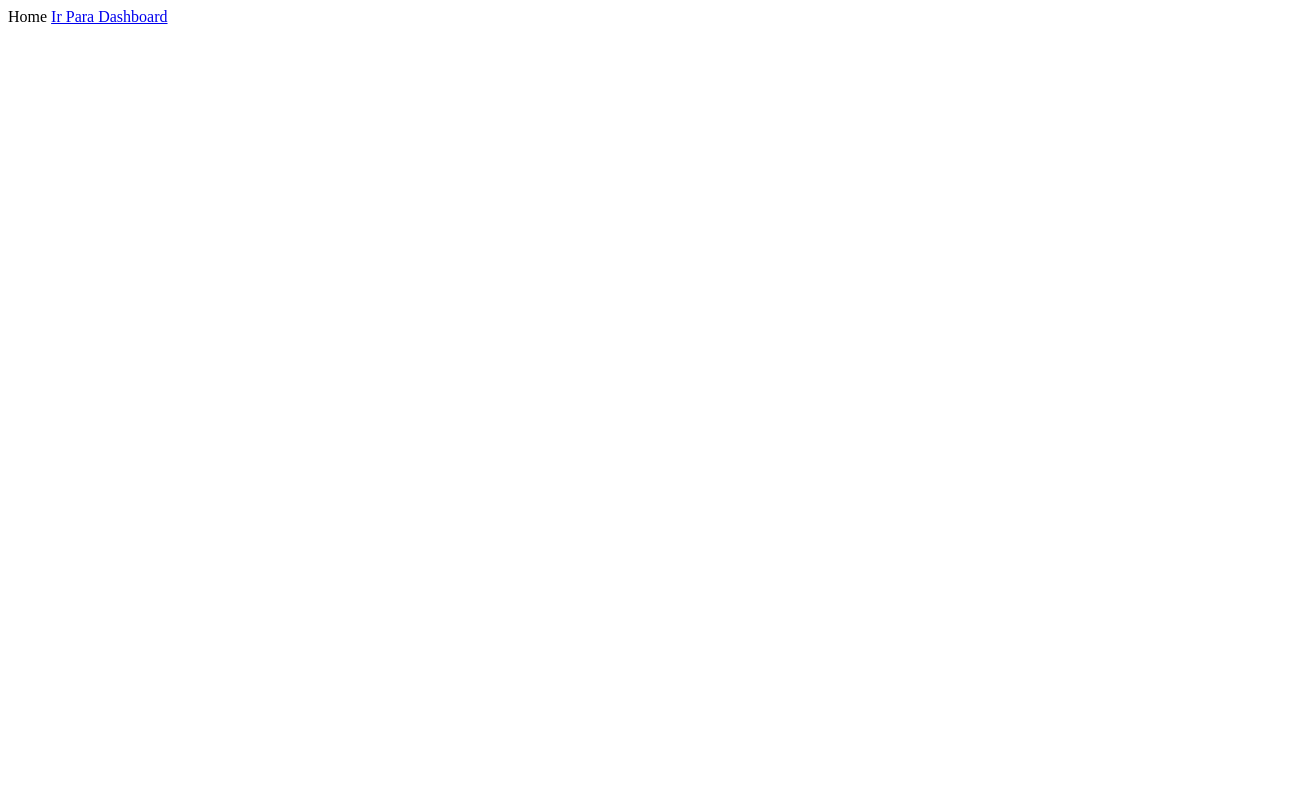
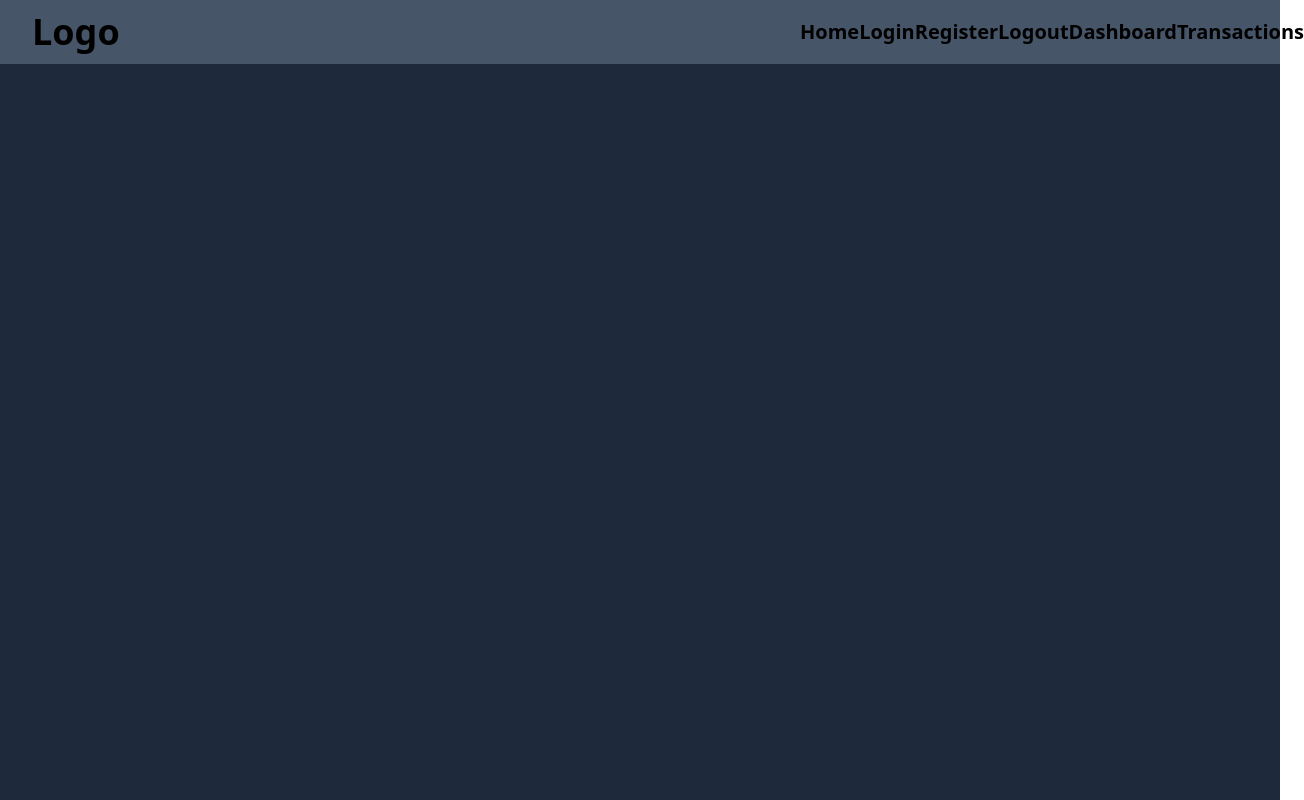
Before and after one commit to fernandooliveiralima/FinancialControl-FrontEnd-NuxtJs, a Nuxt app: page / in a window 1280 px wide. Shown: the whole page, 1304 px wide, since content can reach past the window. Built offline with nearby package versions, Linux system fonts and the light colour scheme.

Commit message:
AuthTest-NuxtJs (parte 1)

```diff
--- a/app.vue
+++ b/app.vue
@@ -1,10 +1,12 @@
 <script setup lang="ts">
-  import { useAuthStore } from '@/stores/auth/authStore';
-  import { storeToRefs } from 'pinia';
 
 
-  const authStoreInstance = useAuthStore();
-  const {  } = storeToRefs(authStoreInstance);
+import { useAuthStore } from '@/stores/auth/authStore';
+import { storeToRefs } from 'pinia';
+
+
+const authStoreInstance = useAuthStore();
+const { } = storeToRefs(authStoreInstance);
 
 
 </script>
@@ -21,4 +23,11 @@
 
 <style scoped>
 
+  html{
+    height: 100%;
+  }
+
+  body{
+    height: 100%;
+  }
 </style>
--- /dev/null
+++ b/components/NavBarC.vue
@@ -0,0 +1,50 @@
+<script setup>
+ import { useAuthStore } from '@/stores/auth/authStore';
+ const authStoreInstance = useAuthStore();
+</script>
+
+
+<template>
+    <div class="navBar-body">
+
+        <ul class="h-16 bg-slate-600 flex items-center justify-between">
+            <div class="text-4xl font-sans font-semibold ml-8">Logo</div>
+
+            <div class="w-[35%] mr-8 flex items-center justify-between font-sans font-semibold text-xl">
+
+                <li>
+                    <NuxtLink to="/">Home</NuxtLink>
+                </li>
+                <li>
+                    <NuxtLink to="/auth/login">Login</NuxtLink>
+                </li>
+                <li>
+                    <NuxtLink to="/auth/register">Register</NuxtLink>
+                </li>
+                <li>
+                    <NuxtLink to="/" @click="authStoreInstance.logout()">Logout</NuxtLink>
+                </li>
+                <li>
+                    <NuxtLink to="/dashboard">Dashboard</NuxtLink>
+                </li>
+                <li>
+                    <NuxtLink to="/transactions">Transactions</NuxtLink>
+                </li>
+
+            </div>
+        </ul>
+
+    </div>
+</template>
+
+
+<style scoped>
+@tailwind base;
+@tailwind components;
+@tailwind utilities;
+
+.navBar-body{
+    @apply
+    bg-slate-800;
+}
+</style>
--- a/nuxt.config.ts
+++ b/nuxt.config.ts
@@ -2,7 +2,7 @@
 export default defineNuxtConfig({
   compatibilityDate: '2024-04-03',
   devtools: { enabled: true },
-  modules: ['@pinia/nuxt'],
+  modules: ['@pinia/nuxt', '@nuxtjs/tailwindcss'],
 
   runtimeConfig:{
     public:{
--- a/package.json
+++ b/package.json
@@ -17,5 +17,8 @@
   },
   "overrides": {
     "vue": "latest"
+  },
+  "devDependencies": {
+    "@nuxtjs/tailwindcss": "^6.12.1"
   }
 }
--- a/pages/auth/login.vue
+++ b/pages/auth/login.vue
@@ -23,7 +23,8 @@
 
 
 <template>
-    <div>
+    <div class="login-body">
+        <NavBarC></NavBarC>
 
         <form @submit.prevent="submitLogin">
             <div>
@@ -38,7 +39,7 @@
 
             <button type="submit">Login</button>
         </form>
-        <NuxtLink to="/dashboard">Dashboard</NuxtLink>
+        <!-- <NuxtLink to="/dashboard">Dashboard</NuxtLink> -->
         <br>
         <NuxtLink to="/">Home</NuxtLink>
 
@@ -48,5 +49,13 @@
 
 
 <style scoped>
+@tailwind base;
+@tailwind components;
+@tailwind utilities;
 
+.login-body{
+    @apply
+    h-screen
+    bg-slate-800;
+}
 </style>
--- a/pages/auth/register.vue
+++ b/pages/auth/register.vue
@@ -19,7 +19,8 @@ const submitRegister = async () => {
 
 
 <template>
-    <div>
+    <div class="register-body">
+        <NavBarC></NavBarC>
 
         <form @submit.prevent="submitRegister">
             <div>
@@ -51,4 +52,14 @@ const submitRegister = async () => {
 </template>
 
 
-<style scoped></style>
+<style scoped>
+@tailwind base;
+@tailwind components;
+@tailwind utilities;
+
+.register-body{
+    @apply
+    h-screen
+    bg-slate-800;
+}
+</style>
--- a/pages/dashboard.vue
+++ b/pages/dashboard.vue
@@ -3,23 +3,35 @@
   middleware: 'auth'
 })
 
+import { storeToRefs } from 'pinia';
+
 import { useAuthStore } from '@/stores/auth/authStore';
 const authStoreInstance = useAuthStore();
+
+import { useTransactionsStore } from '@/stores/transactions/transactionsStore';
+const transactionsStoreInstance = useTransactionsStore();
+const { count } = storeToRefs(transactionsStoreInstance);
+
+const addCount = () => {
+  count.value++;
+}
 </script>
 
 
 <template>
-    <div>
-      Dashboard Page
-      <NuxtLink to="/">Voltar Para Home</NuxtLink>
-      <br>
-      <button @click="authStoreInstance.logout()">Logout</button>
-      <br><br>
-      <div>{{ $config.public.myValue || 'No Value' }}</div>
+  <div class="dashboard-body">
+    <NavBarC></NavBarC>
+
   </div>
 </template>
 
 
 <style scoped>
+@tailwind base;
+@tailwind components;
+@tailwind utilities;
 
+.dashboard-body {
+  @apply h-screen bg-slate-800;
+}
 </style>
--- a/pages/index.vue
+++ b/pages/index.vue
@@ -4,15 +4,22 @@
 
 
 <template>
-    <div>
-        Home
+    <div class="home-body">
+        <NavBarC></NavBarC>
 
-        <NuxtLink to="/dashboard">Ir Para Dashboard</NuxtLink>
 
     </div>
 </template>
 
 
 <style scoped>
+@tailwind base;
+@tailwind components;
+@tailwind utilities;
 
+.home-body{
+    @apply
+    h-screen
+    bg-slate-800;
+}
 </style>
--- /dev/null
+++ b/pages/transactions.vue
@@ -0,0 +1,31 @@
+<script setup lang="ts">
+definePageMeta({
+  middleware: 'auth'
+})
+
+import { useAuthStore } from '@/stores/auth/authStore';
+const authStoreInstance = useAuthStore();
+</script>
+
+
+<template>
+  <div class="transactions-body">
+    <NavBarC></NavBarC>
+
+
+
+  </div>
+</template>
+
+
+<style scoped>
+@tailwind base;
+@tailwind components;
+@tailwind utilities;
+
+.transactions-body{
+    @apply
+    h-screen
+    bg-slate-800;
+}
+</style>
--- a/stores/auth/authStore.ts
+++ b/stores/auth/authStore.ts
@@ -1,5 +1,5 @@
 import { defineStore } from 'pinia';
-import { useCookie, useRuntimeConfig } from '#app';
+import { useCookie, useRuntimeConfig, useRouter } from '#app';
 
 import type { RegisterType } from '@/types/registerType'
 import type { LoginType } from '@/types/loginType'
@@ -8,6 +8,7 @@ export const useAuthStore = defineStore('authStore', () => {
 
     let user = ref(null);
     let token = ref(useCookie('token', {maxAge: 60 * 60 * 24 * 7 })); // Expiração do Cookie: de 7 dias
+    const router = useRouter(); // Obtenha o roteador do Nuxt
 
     const register = async (userRegister: RegisterType) => {
         try {
@@ -46,6 +47,8 @@ export const useAuthStore = defineStore('authStore', () => {
             console.log('Login Response ->', response);
             console.log('Token após login ->', token.value); // Verificar se o token foi salvo corretamente
             console.log('Auth Store Api Url ->', `${apiUrl}`);
+
+            router.push('/dashboard');
 
         } catch (error) {
             console.error('Erro ao fazer login:', error);
--- /dev/null
+++ b/stores/transactions/transactionsStore.ts
@@ -0,0 +1,8 @@
+import {defineStore} from 'pinia';
+
+export const useTransactionsStore = defineStore('transactionsStore', () => {
+
+    let count = ref(0);
+
+    return {count}
+});
--- /dev/null
+++ b/tailwind.config.js
@@ -0,0 +1,14 @@
+/** @type {import('tailwindcss').Config} */
+export default {
+  content: [
+    "./components/**/*.{js,vue,ts}",
+    "./layouts/**/*.vue",
+    "./pages/**/*.vue",
+    "./plugins/**/*.{js,ts}",
+    "./nuxt.config.{js,ts}",
+  ],
+  theme: {
+    extend: {},
+  },
+  plugins: [],
+}
```
Also changed, not shown: 1 other file (tests, documents, lock files or other folders). Lines whose indentation alone changed are shown as unchanged.
